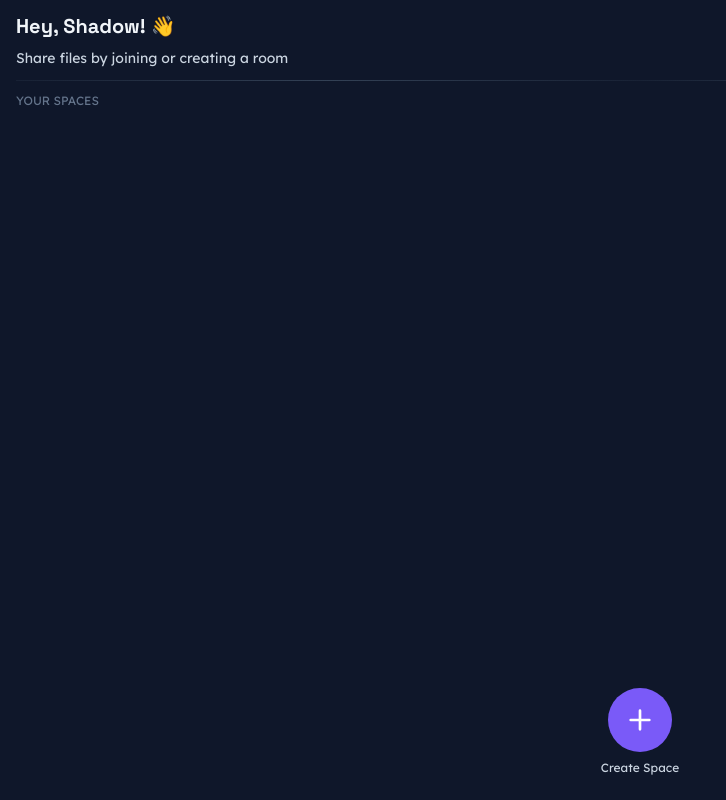
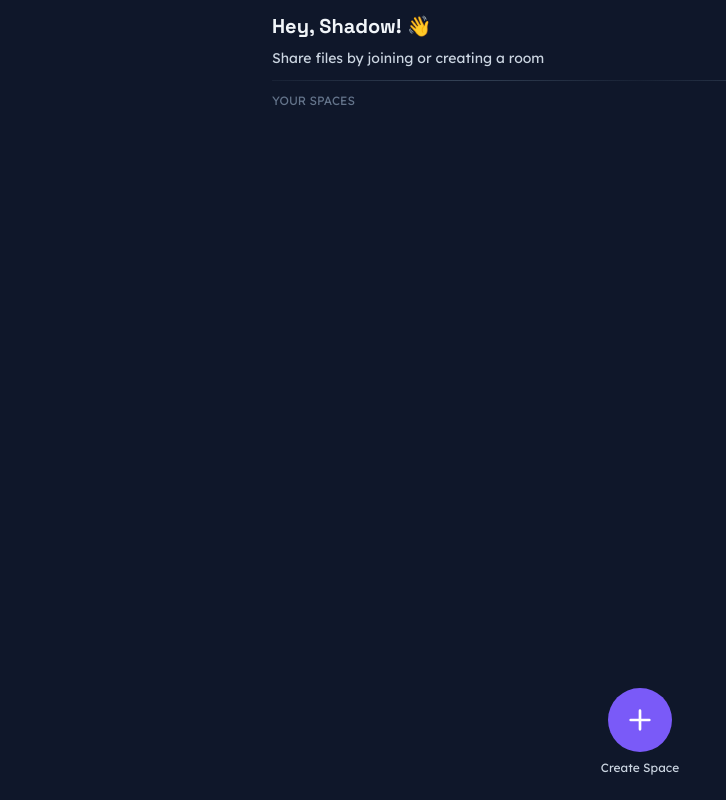
Before and after one commit to bento-club/flash, a Vue app: page /spaces in a window 1280 px wide. Shown: the whole page, without its empty margins (0-726 px from the left). Built offline with nearby package versions, Linux system fonts and the light colour scheme.

Commit message:
fix: set max width for the app

```diff
--- a/src/layouts/BaseLayout.vue
+++ b/src/layouts/BaseLayout.vue
@@ -1,6 +1,6 @@
 <template>
     <article class="h-screen-d bg-[#0F172A]">
-        <div class="flex h-full flex-col px-4 pb-6 pt-3">
+        <div class="mx-auto flex h-full max-w-3xl flex-col px-4 pb-6 pt-3">
             <header>
                 <slot name="header"></slot>
             </header>
```
